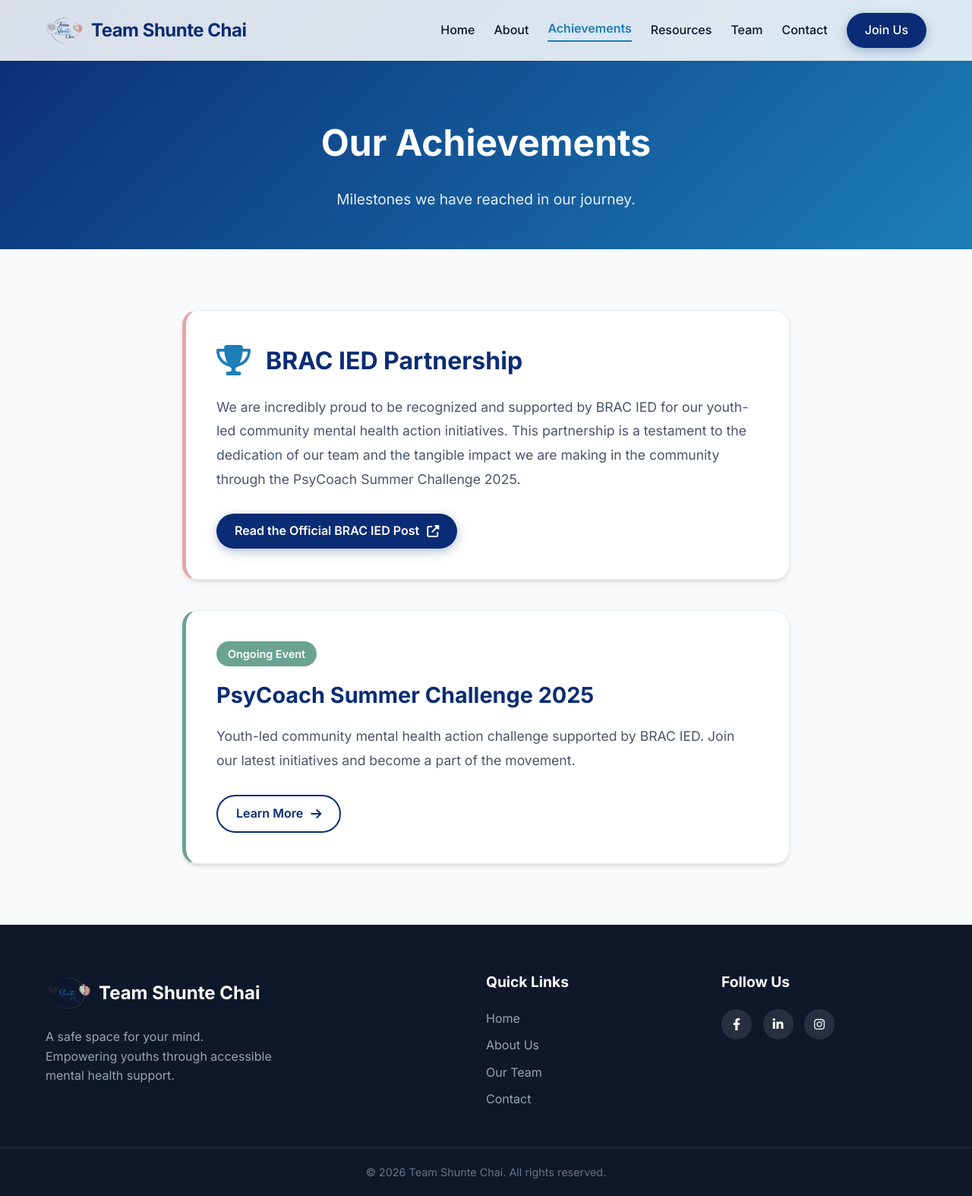
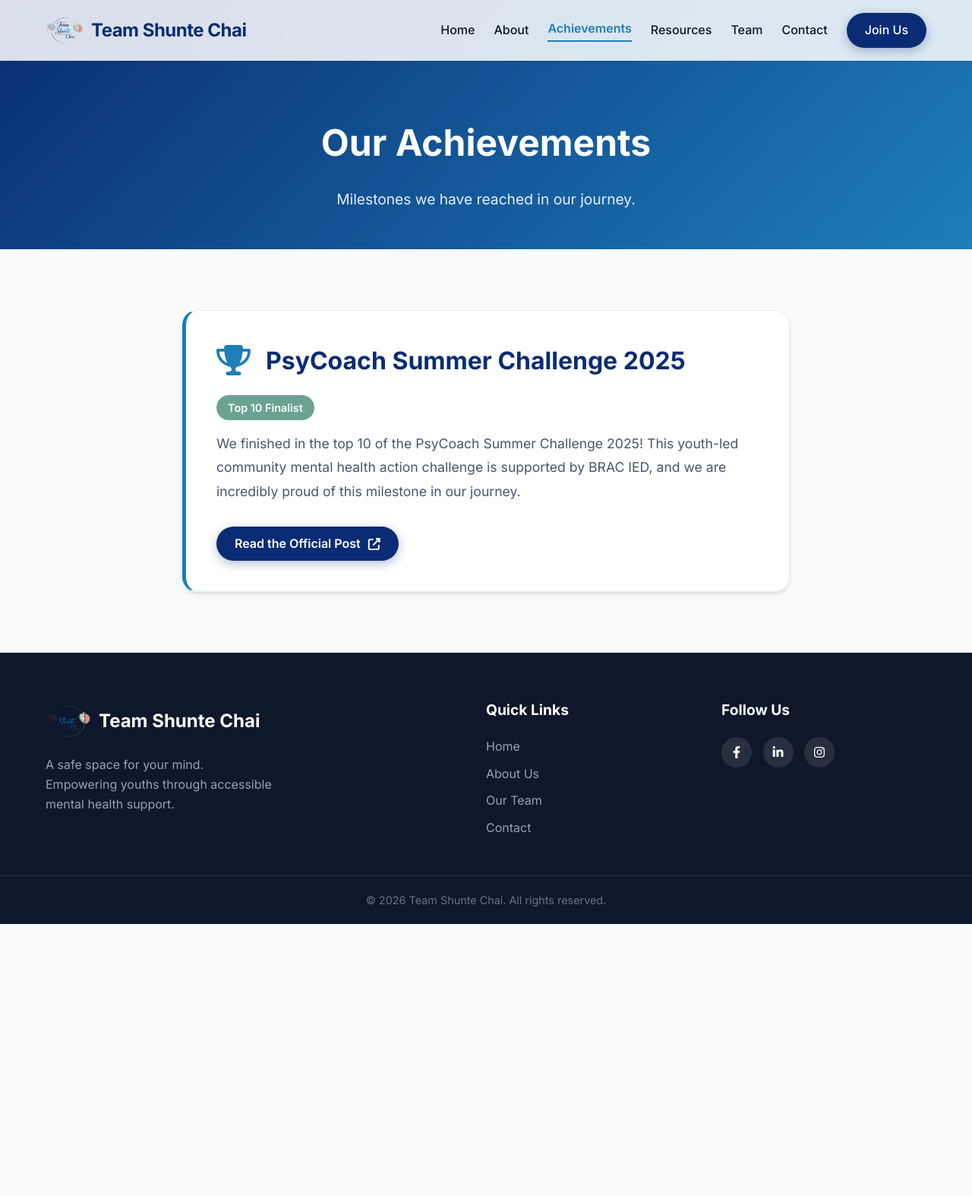
Before and after one commit to Sreezon23/team-shunte-chai, a Django app: page /achievements/ in a window 1280 px wide. Shown: the whole page at 76% size. After the commit the page ends 1216 px from the top, so only its background shows below. Run offline with Django 5.2, Linux system fonts and the light colour scheme; some libraries are stand-ins or nearby versions.

Commit message:
Update PsyCoach achievement to highlight top 10 finish and remove BRAC IED placeholder

```diff
--- a/templates/achievements.html
+++ b/templates/achievements.html
@@ -13,29 +13,19 @@
 <section class="achievements-section" style="padding: 80px 0;">
     <div class="container">
 
-        <div class="card" style="max-width: 800px; margin: 0 auto; text-align: left; padding: 40px; border-left: 5px solid #e5a7a5;">
+        <div class="card" style="max-width: 800px; margin: 0 auto; text-align: left; padding: 40px; border-left: 5px solid #1d7eb8;">
             <div style="display: flex; align-items: center; margin-bottom: 20px;">
                 <i class="fas fa-trophy" style="font-size: 2.5rem; color: #1d7eb8; margin-right: 20px;"></i>
-                <h2 style="color: #0a2c74; font-size: 2rem; margin: 0;">BRAC IED Partnership</h2>
+                <h2 style="color: #0a2c74; font-size: 2rem; margin: 0;">PsyCoach Summer Challenge 2025</h2>
             </div>
 
+            <div style="display: inline-block; background-color: #6ba292; color: white; padding: 5px 15px; border-radius: 20px; font-size: 0.9rem; font-weight: 600; margin-bottom: 15px;">Top 10 Finalist</div>
             <p style="font-size: 1.1rem; color: #4a5568; line-height: 1.8; margin-bottom: 30px;">
-                We are incredibly proud to be recognized and supported by BRAC IED for our youth-led community mental health action initiatives. This partnership is a testament to the dedication of our team and the tangible impact we are making in the community through the PsyCoach Summer Challenge 2025.
+                We finished in the top 10 of the PsyCoach Summer Challenge 2025! This youth-led community mental health action challenge is supported by BRAC IED, and we are incredibly proud of this milestone in our journey.
             </p>
 
             <a href="https://bracied.com/brac-ied-supports-youth-led-community-mental-health-action-through-the-psycoach-summer-challenge-2025/" target="_blank" class="btn btn-primary" style="display: inline-flex; align-items: center; gap: 10px;">
-                Read the Official BRAC IED Post <i class="fas fa-external-link-alt"></i>
-            </a>
-        </div>
-
-        <div class="card" style="max-width: 800px; margin: 40px auto 0; text-align: left; padding: 40px; border-left: 5px solid #6ba292;">
-            <div style="display: inline-block; background-color: #6ba292; color: white; padding: 5px 15px; border-radius: 20px; font-size: 0.9rem; font-weight: 600; margin-bottom: 15px;">Ongoing Event</div>
-            <h3 style="color: #0a2c74; font-size: 1.8rem; margin-bottom: 15px;">PsyCoach Summer Challenge 2025</h3>
-            <p style="font-size: 1.1rem; color: #4a5568; line-height: 1.8; margin-bottom: 30px;">
-                Youth-led community mental health action challenge supported by BRAC IED. Join our latest initiatives and become a part of the movement.
-            </p>
-            <a href="https://bracied.com/brac-ied-supports-youth-led-community-mental-health-action-through-the-psycoach-summer-challenge-2025/" target="_blank" class="btn btn-secondary" style="display: inline-flex; align-items: center; gap: 10px;">
-                Learn More <i class="fas fa-arrow-right"></i>
+                Read the Official Post <i class="fas fa-external-link-alt"></i>
             </a>
         </div>
 
```
